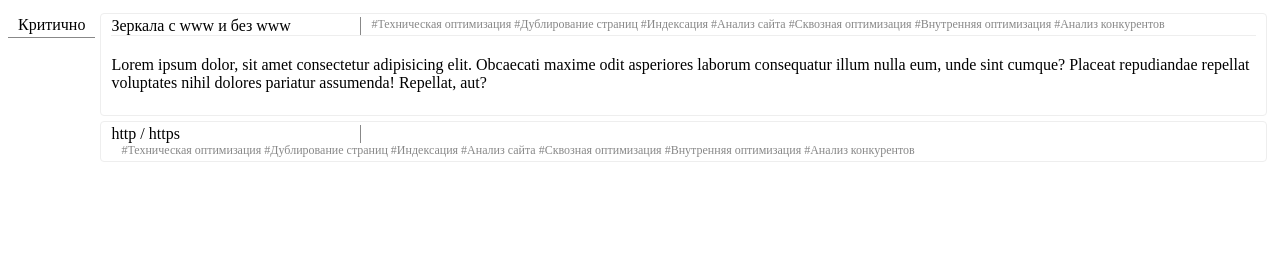
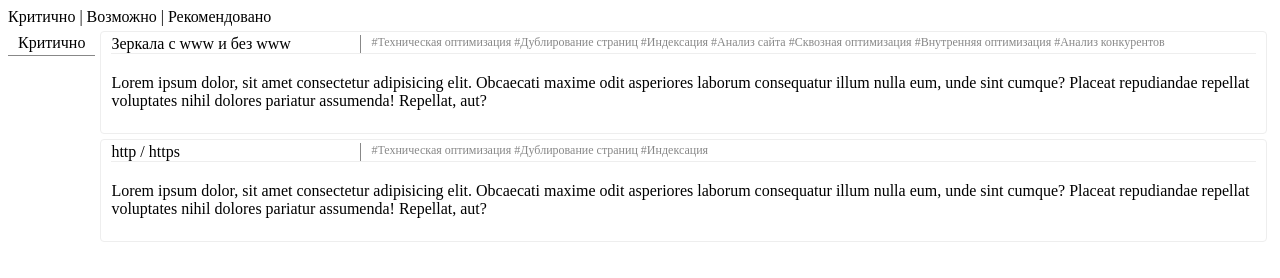
Before and after one commit to vlbdev/seoweb, a plain HTML site: page index.html in a window 1280 px wide. Drawn offline with Linux system fonts and the light colour scheme.

Commit message:
Add navigation for values

```diff
--- a/index.html
+++ b/index.html
@@ -45,6 +45,10 @@
         padding: 20px 0;
       }
     </style>
+    <div class="values">
+      <span href="#">Критично</span> | <span href="#">Возможно</span> |
+      <span href="#">Рекомендовано</span>
+    </div>
     <div class="list">
       <div class="value">Критично</div>
       <div class="items">
@@ -63,13 +67,15 @@
           </div>
         </div>
 
-        <div>
-          <div class="item">
+        <div class="item">
+          <div class="itemHead">
             <div class="itemName">http / https</div>
-            <div class="itemTags">
-              #Техническая оптимизация #Дублирование страниц #Индексация #Анализ сайта #Сквозная оптимизация #Внутренняя
-              оптимизация #Анализ конкурентов
-            </div>
+            <div class="itemTags">#Техническая оптимизация #Дублирование страниц #Индексация</div>
+          </div>
+          <div class="idemDes">
+            Lorem ipsum dolor, sit amet consectetur adipisicing elit. Obcaecati maxime odit asperiores laborum
+            consequatur illum nulla eum, unde sint cumque? Placeat repudiandae repellat voluptates nihil dolores
+            pariatur assumenda! Repellat, aut?
           </div>
         </div>
       </div>
```
